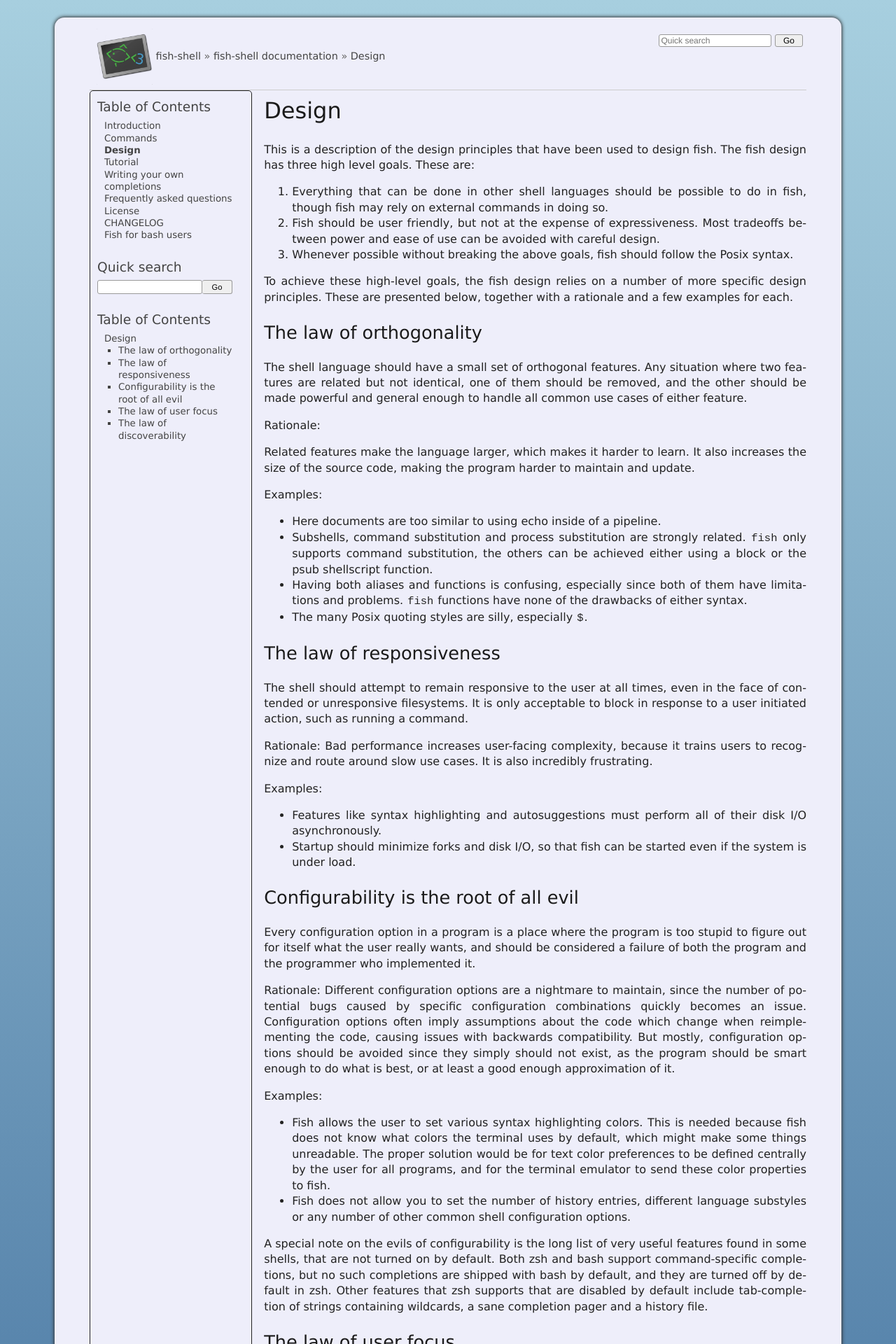
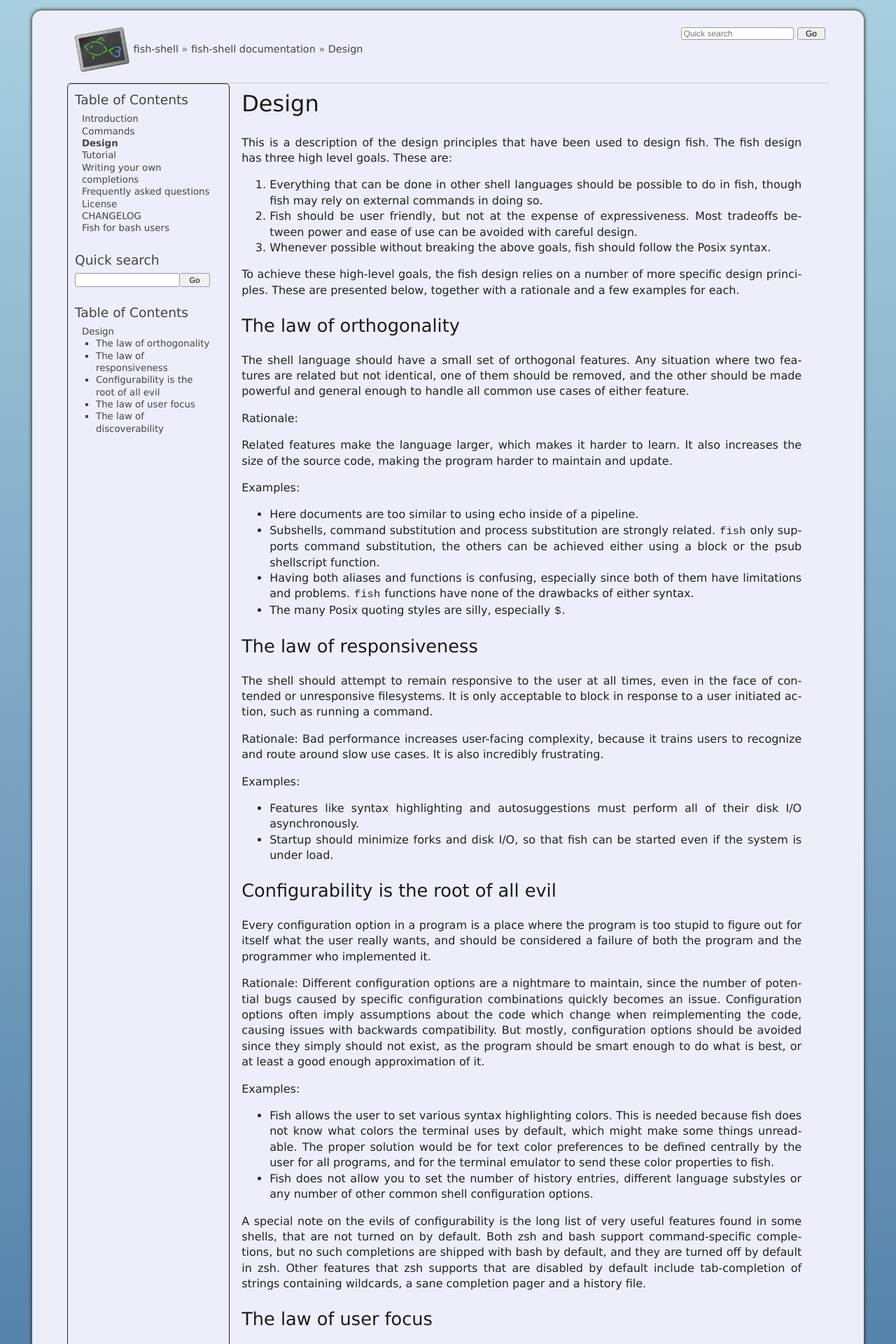
Before and after one commit to andreiborisov/dash-fish, a Sphinx documentation site: the page built from source/design.rst, in a window 1280 px wide. Shown: the top 1920 px of the page at 70% size. Built offline with Sphinx 7.4.7, drawn with Linux system fonts in a browser that asks for light colours; the version number could not be read and is left out.

Commit message:
docs: Make a bit wider
85% and smaller margins - we were wasting a bit too much space there

[ci skip]

```diff
--- a/source/python_docs_theme/static/pydoctheme.css
+++ b/source/python_docs_theme/static/pydoctheme.css
@@ -14,11 +14,11 @@
     background-color: #EEEEFA;
     border-radius: 14px;
     position: relative;
-    margin: 25px auto 0;
+    margin: 15px auto 0;
     -moz-box-shadow: 0 0 1px 1px #333;
     -webkit-box-shadow: 0 0 1px 1px #333;
     box-shadow: 0 0 5px 1px #333;
-    width: 80%;
+    width: 85%;
 }
 
 div.related {
```
